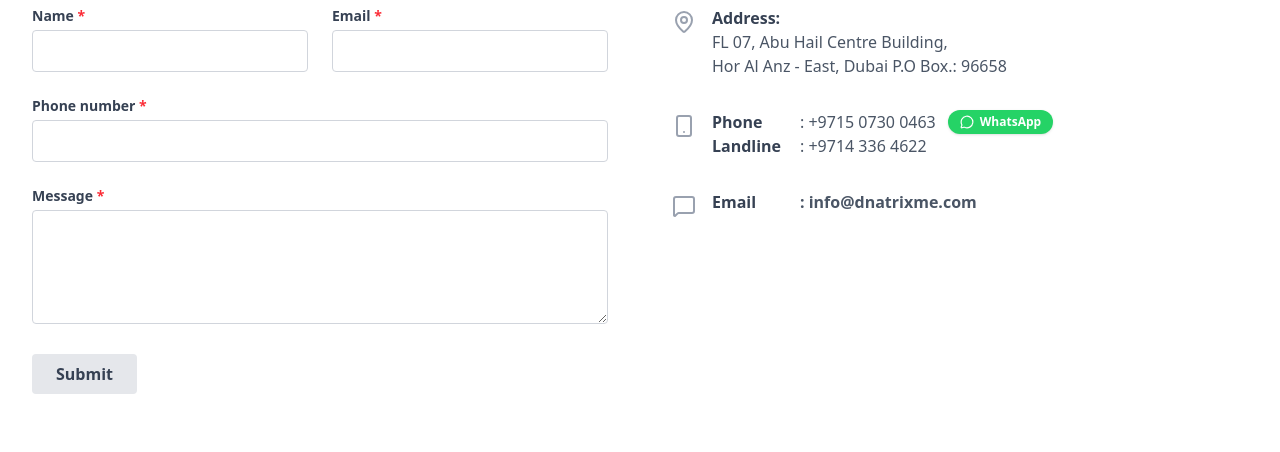
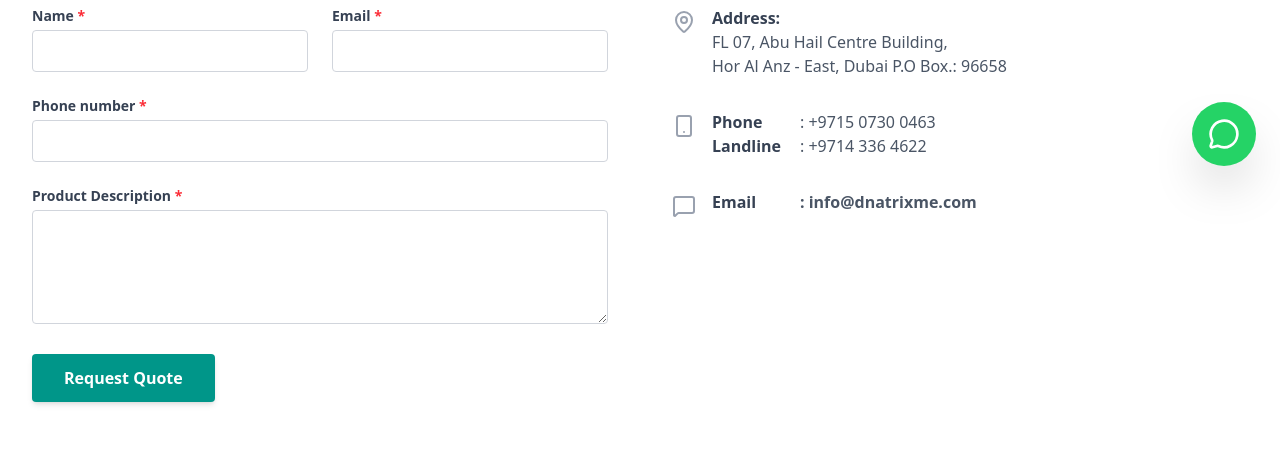
Before and after one commit to sinina-sihabudheen/DNATRIX_T, a Next.js app in the folder frontend/: page /contact in a window 1280 px wide. Shown: the part 610-1062 px from the top of the page. Built offline with nearby package versions, Linux system fonts and the light colour scheme.

Commit message:
Added floating WhatsApp button and updated contact form with quote request workflow

```diff
--- a/frontend/src/app/about/page.js
+++ b/frontend/src/app/about/page.js
@@ -233,7 +233,7 @@ export default function About() {
 
           <div className="grid grid-cols-2 md:grid-cols-4 gap-8 items-center opacity-70 grayscale hover:grayscale-0 transition-all">
             {/* Reusing the loop from home page, limiting to fewer or same as home */}
-             {[1,2,3,4,5,6,7,8].map((i) => (
+            {[1, 2, 3, 4, 5, 6, 7, 8, 9, 10, 11, 12].map((i) => (
               <div key={i} className="bg-white p-4 rounded-lg shadow-sm h-20 flex items-center justify-center">
                 <ImageWithFallback
                   src={`/images/partners/${i}.png`}
--- a/frontend/src/app/api/contact/route.js
+++ b/frontend/src/app/api/contact/route.js
@@ -30,15 +30,15 @@ export async function POST(request) {
       // to: 'sininasihabudheen123@gmail.com', // for test
 
       replyTo: email,
-      subject: `New Contact Request from DNATRIX Website - ${name}`,
+      subject: `New Quote Request from DNATRIX Website - ${name}`,
       html: `
         <div style="font-family: Arial, sans-serif; padding: 20px; color: #333;">
-          <h2 style="color: #0d9488;">New Contact Request From DNATRIX Website </h2>
+          <h2 style="color: #0d9488;">New Quote Request From DNATRIX Website </h2>
           <div style="background-color: #f9fafb; padding: 15px; border-radius: 8px;">
             <p><strong>Name:</strong> ${name}</p>
             <p><strong>Email:</strong> ${email}</p>
             <p><strong>Phone:</strong> ${phone}</p>
-            <p><strong>Message:</strong></p>
+            <p><strong>Product Description:</strong></p>
             <p style="white-space: pre-wrap;">${message}</p>
           </div>
         </div>
--- a/frontend/src/app/contact/page.js
+++ b/frontend/src/app/contact/page.js
@@ -120,7 +120,7 @@ export default function Contact() {
               </div>
 
               <div>
-                <label htmlFor="message" className="block text-sm font-bold text-gray-700 mb-1">Message <span className="text-red-500">*</span></label>
+                <label htmlFor="message" className="block text-sm font-bold text-gray-700 mb-1">Product Description <span className="text-red-500">*</span></label>
                 <textarea
                   id="message"
                   rows={4}
@@ -131,25 +131,40 @@ export default function Contact() {
                 ></textarea>
               </div>
 
-              <div className="flex items-center gap-4">
+              <div className="flex flex-col gap-4">
                 <button
                   type="submit"
                   disabled={status === 'loading' || status === 'success'}
                   className={`
-                    flex items-center gap-2 font-bold py-2 px-6 rounded transition-all
-                    ${status === 'success' ? 'bg-green-500 text-white cursor-default' : 'bg-gray-200 text-gray-700 hover:bg-gray-300'}
+                    w-full md:w-fit flex items-center justify-center gap-2 font-bold py-3 px-8 rounded transition-all shadow-md
+                    ${status === 'success' ? 'bg-green-600 text-white cursor-default' : 'bg-teal-600 text-white hover:bg-teal-700'}
                     ${status === 'loading' ? 'opacity-75 cursor-wait' : ''}
                   `}
                 >
                   {status === 'loading' && <Loader2 size={18} className="animate-spin" />}
-                  {status === 'success' ? 'Sent Successfully' : 'Submit'}
+                  {status === 'success' ? 'Sent' : 'Request Quote'}
                   {status === 'success' && <CheckCircle2 size={18} />}
                 </button>
 
+                {status === 'success' && (
+                  <div className="p-4 bg-green-50 border border-green-100 rounded-lg flex items-start gap-4 animate-in fade-in slide-in-from-top-2 duration-700">
+                    <div className="bg-green-100 p-2 rounded-full text-green-600">
+                      <CheckCircle2 size={24} />
+                    </div>
+                    <div>
+                      <p className="font-bold text-green-900 text-lg">Quote Request Sent Successfully!</p>
+                      <p className="text-green-700 mt-1 leading-relaxed text-sm lg:text-base">
+                        Our team will review your request and contact you through mail. <br className="hidden md:block" />
+                        Thank you for contacting us.
+                      </p>
+                    </div>
+                  </div>
+                )}
+
                 {status === 'error' && (
-                  <div className="text-red-500 text-sm flex items-center gap-1">
-                    <XCircle size={16} />
-                    {errorMessage || 'Failed to send message.'}
+                  <div className="text-red-600 p-3 bg-red-50 border border-red-100 rounded flex items-center gap-2">
+                    <XCircle size={18} />
+                    <span className="font-medium">{errorMessage || 'Failed to send message.'}</span>
                   </div>
                 )}
               </div>
@@ -181,7 +196,7 @@ export default function Contact() {
                   <div className="flex items-center gap-2 flex-wrap">
                     <span className="font-bold text-gray-700 w-20">Phone</span>
                     <span className="text-gray-600">: +9715 0730 0463</span>
-                    <a
+                    {/* <a
                       href="https://wa.me/971507300463"
                       target="_blank"
                       rel="noopener noreferrer"
@@ -189,7 +204,7 @@ export default function Contact() {
                     >
                       <MessageCircle size={14} />
                       WhatsApp
-                    </a>
+                    </a> */}
                   </div>
                   <div className="flex items-center gap-2">
                     <span className="font-bold text-gray-700 w-20">Landline</span>
--- a/frontend/src/app/layout.js
+++ b/frontend/src/app/layout.js
@@ -2,6 +2,7 @@ import { Geist, Geist_Mono } from "next/font/google";
 import "./globals.css";
 import Navbar from "@/components/Navbar";
 import Footer from "@/components/Footer";
+import WhatsAppButton from "@/components/WhatsAppButton";
 
 const geistSans = Geist({
   variable: "--font-geist-sans",
@@ -40,6 +41,7 @@ export default function RootLayout({ children }) {
       >
         <Navbar />
         {children}
+        <WhatsAppButton />
         <Footer />
       </body>
     </html>
--- a/frontend/src/app/page.js
+++ b/frontend/src/app/page.js
@@ -7,7 +7,7 @@ import {
   Activity, Syringe, Users, Headphones, Phone, Mail, MapPin,
   ChevronRight, ArrowRight, Wrench, HandCoins,
   UserCheck,
-  UserRoundSearchIcon,BadgeDollarSign, LifeBuoy, UsersRound
+  UserRoundSearchIcon, BadgeDollarSign, LifeBuoy, UsersRound
 } from 'lucide-react';
 import Link from 'next/link';
 import { products } from '@/app/data/products';
@@ -34,8 +34,8 @@ export default function Home() {
         <div className="relative max-w-7xl mx-auto px-4 sm:px-6 lg:px-8 py-32 md:py-48">
           <div className="max-w-2xl">
             <h1 className="text-4xl md:text-6xl font-bold mb-6 leading-tight">
-              Transforming <br/>
-              <span className="text-blue-300">Life Science</span> with <br/>
+              Transforming <br />
+              <span className="text-blue-300">Life Science</span> with <br />
               Advanced Technology
             </h1>
             <p className="text-lg md:text-xl text-blue-100 mb-8 max-w-xl">
@@ -53,7 +53,7 @@ export default function Home() {
           {[
             { Icon: Facebook, url: 'https://facebook.com', label: 'Facebook' },
             { Icon: X, url: 'https://x.com', label: 'X' },
-            { Icon: Linkedin, url: 'https://linkedin.com', label: 'LinkedIn' },
+            { Icon: Linkedin, url: 'https://www.linkedin.com/in/dna-trix-lab-medical-supplies-sole-proprietorship-l-l-c-4b8bb83a7/', label: 'LinkedIn' },
             { Icon: Instagram, url: 'https://instagram.com', label: 'Instagram' }
           ].map(({ Icon, url, label }, idx) => (
             <a
--- /dev/null
+++ b/frontend/src/components/WhatsAppButton.jsx
@@ -0,0 +1,31 @@
+'use client';
+
+import React from 'react';
+import { MessageCircle } from 'lucide-react';
+
+export default function WhatsAppButton() {
+  const whatsappNumber = "971507300463";
+  const whatsappUrl = `https://wa.me/${whatsappNumber}`;
+
+  return (
+    <a
+      href={whatsappUrl}
+      target="_blank"
+      rel="noopener noreferrer"
+      className="fixed right-6 bottom-6 z-50 group flex items-center gap-3"
+      aria-label="Contact us on WhatsApp"
+    >
+      {/* Tooltip */}
+      <span className="absolute right-16 bg-white text-green-800 text-sm font-bold py-2 px-4 rounded-full shadow-lg opacity-0 translate-x-4 group-hover:opacity-100 group-hover:translate-x-0 transition-all duration-300 whitespace-nowrap border border-green-100 italic">
+        Chat with us!
+      </span>
+
+      {/* Button */}
+      <div className="bg-[#25D366] text-white p-4 rounded-full shadow-2xl hover:bg-[#128C7E] transition-all duration-300 hover:scale-110 flex items-center justify-center relative">
+        <MessageCircle size={32} />
+        {/* Pulse Effect */}
+        <span className="absolute inset-0 rounded-full bg-[#25D366] animate-ping opacity-20"></span>
+      </div>
+    </a>
+  );
+}
```
Also changed, not shown: frontend/public/images/partners/11.png (added), frontend/public/images/partners/12.png (added). Lines whose indentation alone changed are shown as unchanged.
